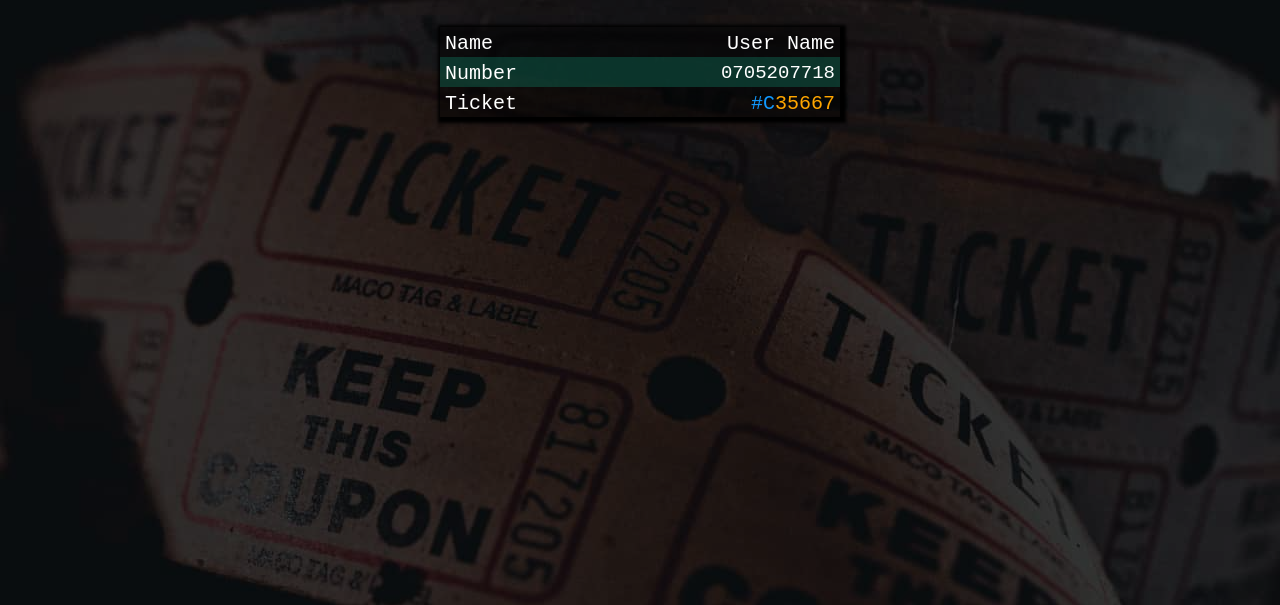
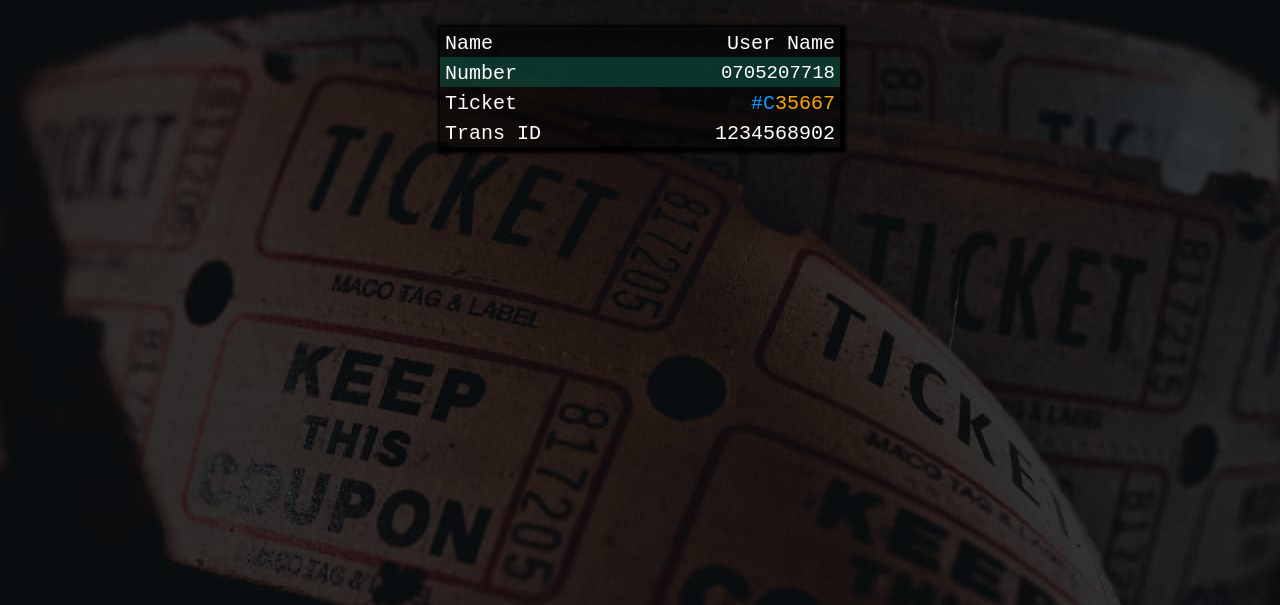
Before and after one commit to KatoIsa/TicketHub-1, a plain HTML site: page src/pages/ADMIN/home-admin.html in a window 1280 px wide. Shown: the part 193-798 px from the top of the page. Drawn offline with Linux system fonts and the light colour scheme.

Commit message:
update ui

```diff
--- a/src/pages/ADMIN/admin.js
+++ b/src/pages/ADMIN/admin.js
@@ -37,7 +37,11 @@ let User = {
 					let userdatabsetikets = getjsondata.usertickets;
 					let lastcount = getjsondata.counterStop;
 
-					console.log(getjsondata);
+					function addElement(){
+						let elementData = `
+
+						`
+					}
 				}else{
 					console.log('error something went wrong....');
 				}
--- a/src/pages/ADMIN/home-admin.html
+++ b/src/pages/ADMIN/home-admin.html
@@ -62,6 +62,10 @@
 							<div class="ticketNoHead"><tt>Ticket</tt></div>
 							<div class="ticketNo"><tt><span>#C</span>35667</tt></div>
 						</div>
+						<div class="row numberwrapper">
+							<div class="numberHead"><tt>Trans ID</tt></div>
+							<div class="number"><tt>1234568902</tt></div>
+						</div>
 					</div>
 				</div>
 		    </div>
```
